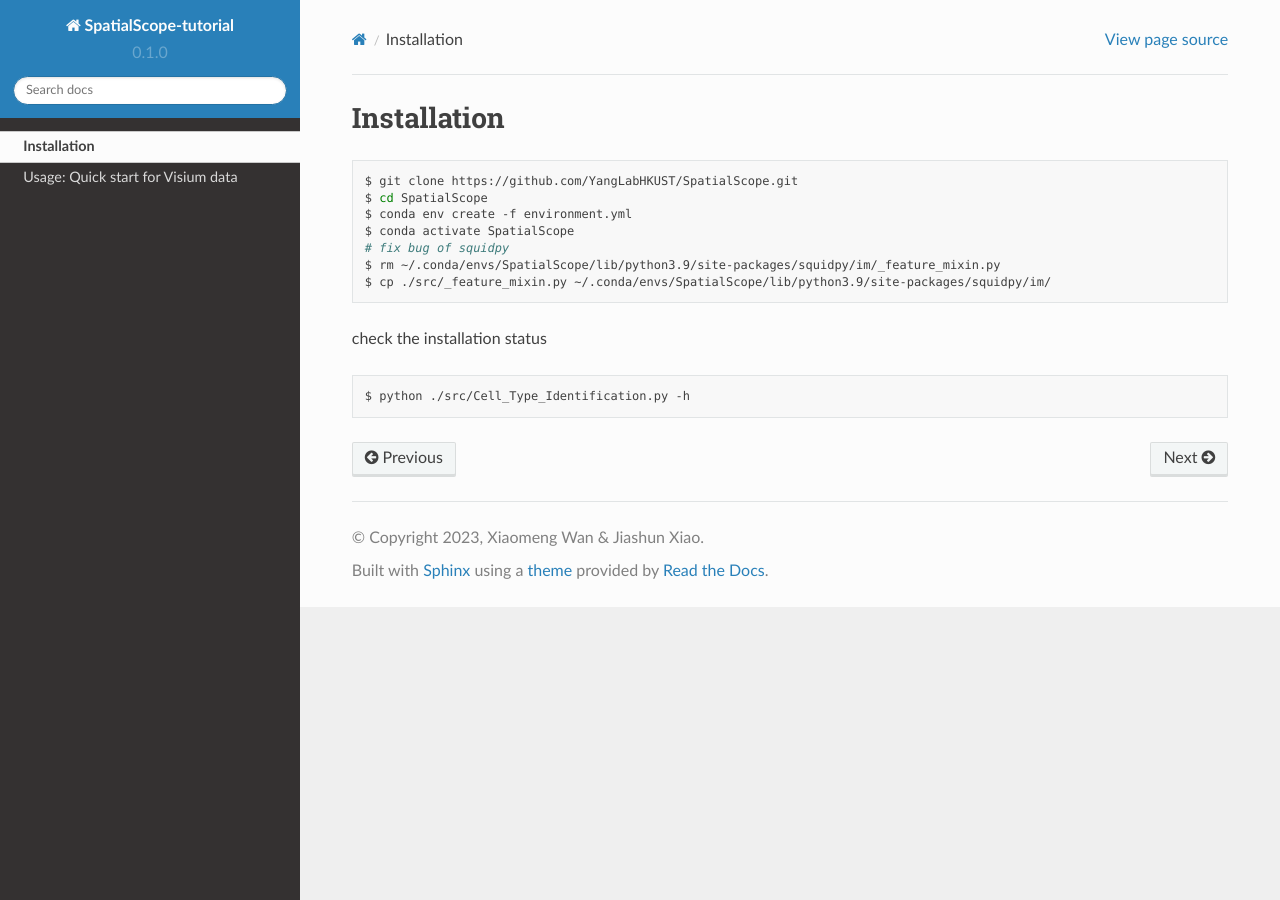
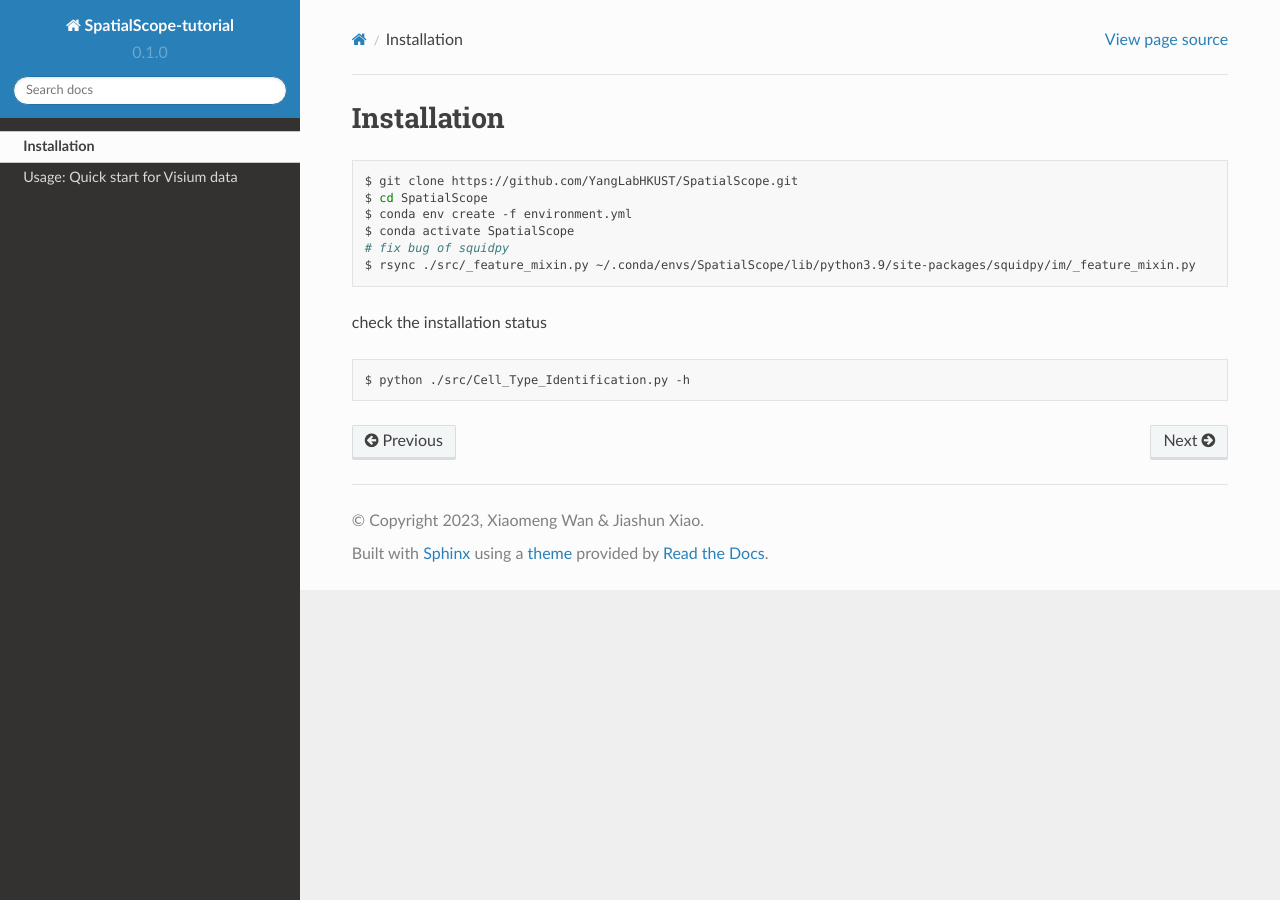
Before and after one commit to JiaShun-Xiao/SpatialScope-tutorial, a Sphinx documentation site: the page built from docs/source/installation.md, in a window 1280 px wide. Built offline with Sphinx 7.4.7 and the Read the Docs theme 2.0.0, drawn with Linux system fonts in a browser that asks for light colours; pages that are not in the unit, such as notebooks, are missing from menus.

Commit message:
fix bug of squidpy

````diff
--- a/docs/source/installation.md
+++ b/docs/source/installation.md
@@ -5,8 +5,7 @@
 $ conda env create -f environment.yml
 $ conda activate SpatialScope
 # fix bug of squidpy
-$ rm ~/.conda/envs/SpatialScope/lib/python3.9/site-packages/squidpy/im/_feature_mixin.py
-$ cp ./src/_feature_mixin.py ~/.conda/envs/SpatialScope/lib/python3.9/site-packages/squidpy/im/
+$ rsync ./src/_feature_mixin.py ~/.conda/envs/SpatialScope/lib/python3.9/site-packages/squidpy/im/_feature_mixin.py
 ```
 check the installation status
 ```shell
````
